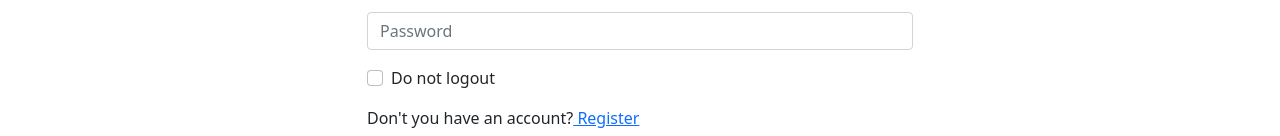
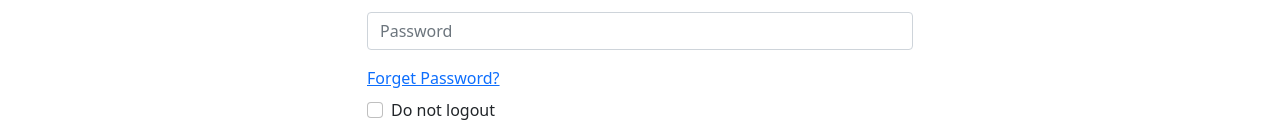
Before and after one commit to bilalistan/BuyandBuy, a React (Create React App) app in the folder frontend/: page /login in a window 1280 px wide. Shown: the part 266-402 px from the top of the page. Built offline with nearby package versions, Linux system fonts and the light colour scheme; no server answers.

Commit message:
Update LoginPageComponent.js

```diff
--- a/frontend/src/pages/components/LoginPageComponent.js
+++ b/frontend/src/pages/components/LoginPageComponent.js
@@ -68,6 +68,14 @@ const LoginPageComponent = ({ loginUserApiRequest,reduxDispatch, setReduxUserSta
                 placeholder="Password"
               />
             </Form.Group>
+
+ <Row className="pb-2">
+              <Col>
+                <Link to={""}> Forget Password? </Link>
+              </Col>
+            </Row>
+
+
             <Form.Group className="mb-3" controlId="formBasicCheckbox">
               <Form.Check
                 name="doNotLogout"
```
